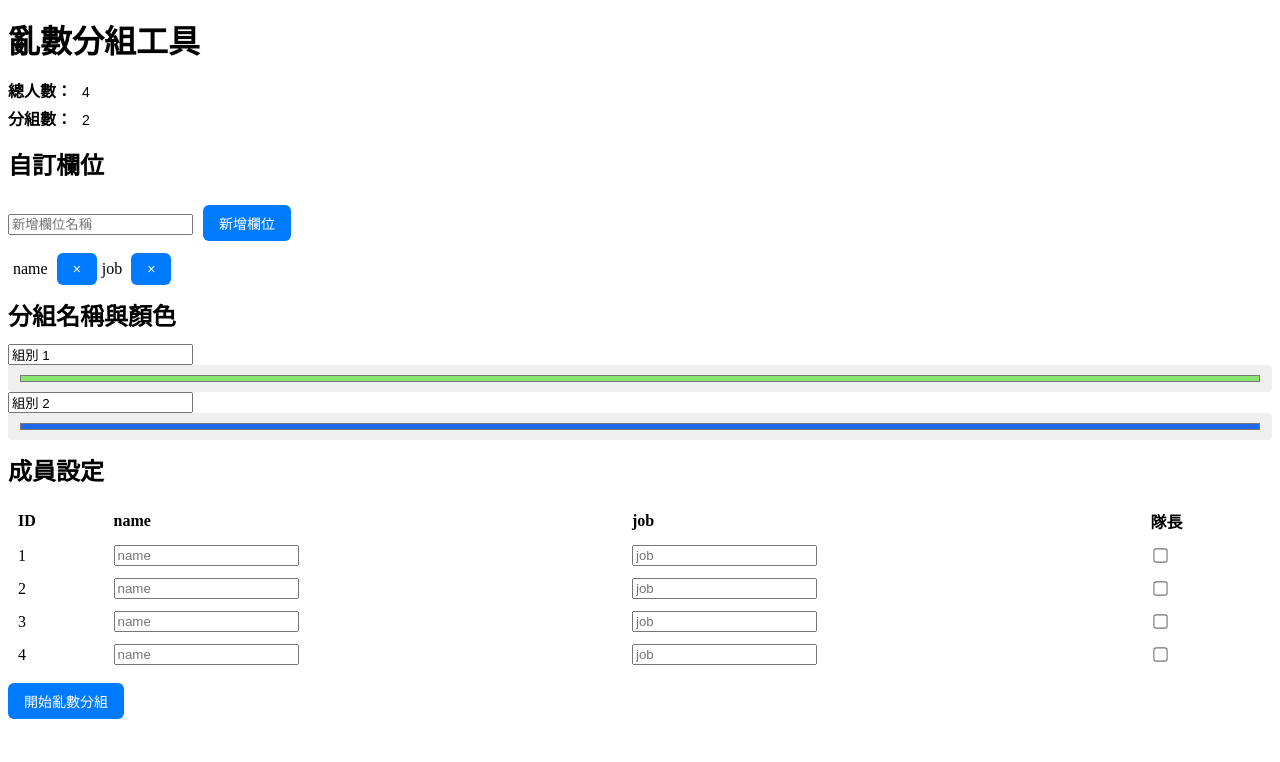
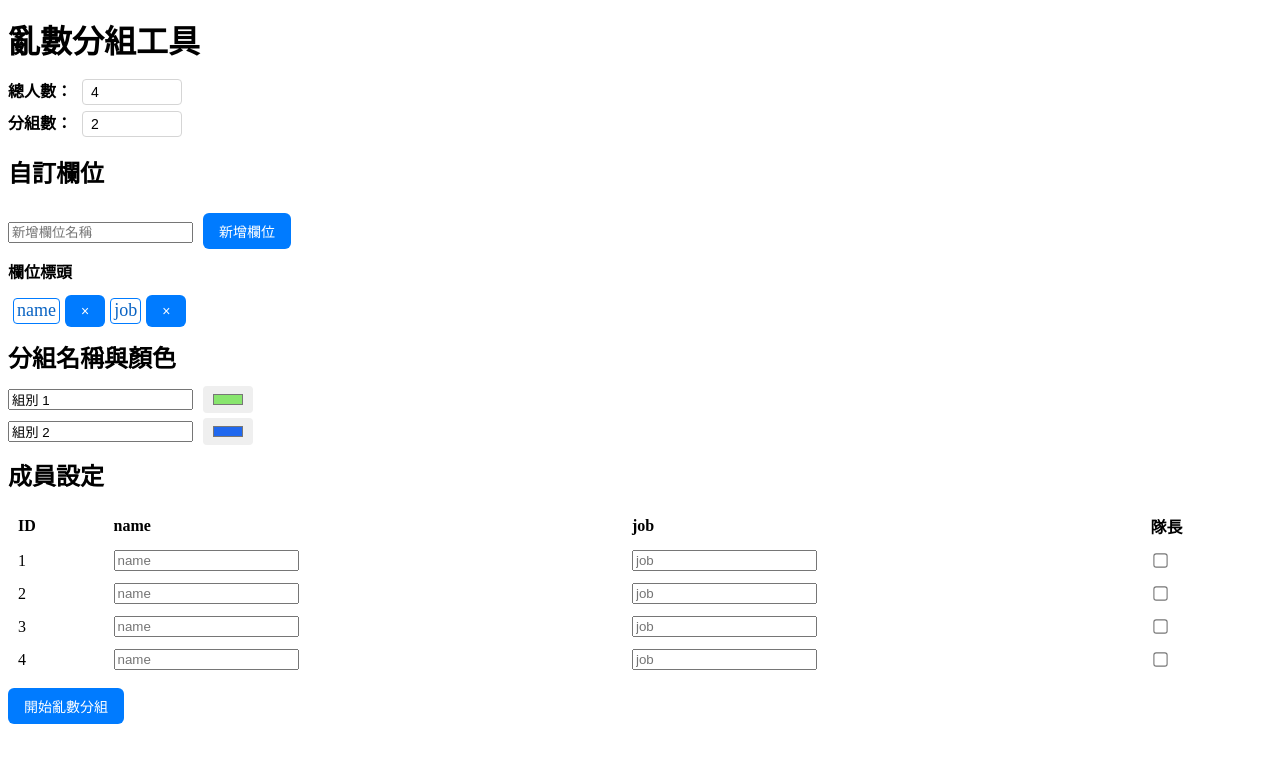
Before and after one commit to mytrylin/teamRandomTool, a Vue app: page / in a window 1280 px wide. Shown: the top 762 px of the page. Built offline with nearby package versions, Linux system fonts and the light colour scheme.

Commit message:
feat: 1.調整欄位標頭樣式

```diff
--- a/src/App.vue
+++ b/src/App.vue
@@ -177,7 +177,9 @@ generateGroupMeta()
     <div class="grid gap-4 md:grid-cols-2">
       <div>
         <label class="font-semibold">總人數：</label>
-        <input v-model.number="totalMembers" type="number" min="1" class="border p-1 w-24" @change="generateMembers" />
+        <input v-model.number="totalMembers" type="number" min="1" class="border p-1 w-24" @change="generateMembers"
+          placeholder="請輸入總人數"
+        />
       </div>
       <div>
         <label class="font-semibold">分組數：</label>
@@ -191,9 +193,11 @@ generateGroupMeta()
         <input v-model="newField" placeholder="新增欄位名稱" class="border p-1" />
         <button @click="addField" class="bg-green-600 text-white px-2 py-1 ml-2 rounded">新增欄位</button>
       </div>
+
       <div class="flex flex-wrap gap-2 mt-2">
+        <div class="tag-title">欄位標頭</div>
         <span v-for="field in customFields" :key="field" class="inline-flex items-center bg-gray-200 px-2 py-1 ml-1 rounded">
-          {{ field }}
+          <span class="tag">{{ field }}</span>
           <button @click="removeField(field)" class="ml-1 text-red-500">&times;</button>
         </span>
       </div>
@@ -201,7 +205,7 @@ generateGroupMeta()
 
     <div class="space-y-2">
       <h2 class="text-lg font-semibold">分組名稱與顏色</h2>
-      <div v-for="(name, index) in groupNames" :key="index" class="flex items-center space-x-2">
+      <div v-for="(name, index) in groupNames" :key="index" class="flex items-center space-x-2 mb-1">
         <input v-model="groupNames[index]" placeholder="分組名稱" class="border p-1 w-40" />
         <input v-model="groupColors[index]" type="color" class="w-10 h-10" />
       </div>
@@ -282,16 +286,20 @@ label {
 input[type="text"],
 input[type="number"],
 input[type="color"] {
-  padding: 6px 10px;
+  padding: 4px 8px;
   font-size: 14px;
   border: 1px solid var(--border-color);
   border-radius: 4px;
-  width: 100%;
+  /* width: 100%; */
   box-sizing: border-box;
+  margin-left: 10px;
+  cursor: pointer;
 }
 
 input[type="number"] {
   max-width: 100px;
+  border: 1px solid #d5d5d5;
+  margin-bottom: 5px;
 }
 
 input[type="checkbox"] {
@@ -379,6 +387,30 @@ tr:hover {
 .ml-2 {
   margin-left: 10px;
 }
+.mb-1 {
+  margin-bottom: 5px;
+}
+.mb-2 {
+  margin-bottom: 10px;
+}
+.mb-3 {
+  margin-bottom: 25px;
+}
+.mt-2 {
+  margin-top: 10px;
+}
+
+.tag-title {
+  margin-bottom: 0;
+  font-weight: 700;
+}
+.tag {
+  border: 1px solid #007bff;
+  border-radius: 4px;
+  padding: 1px 3px 3px 3px;
+  color: #0963c3;
+  font-size: 18px;
+}
 
 /* -------- RWD 響應式樣式 -------- */
 
```
